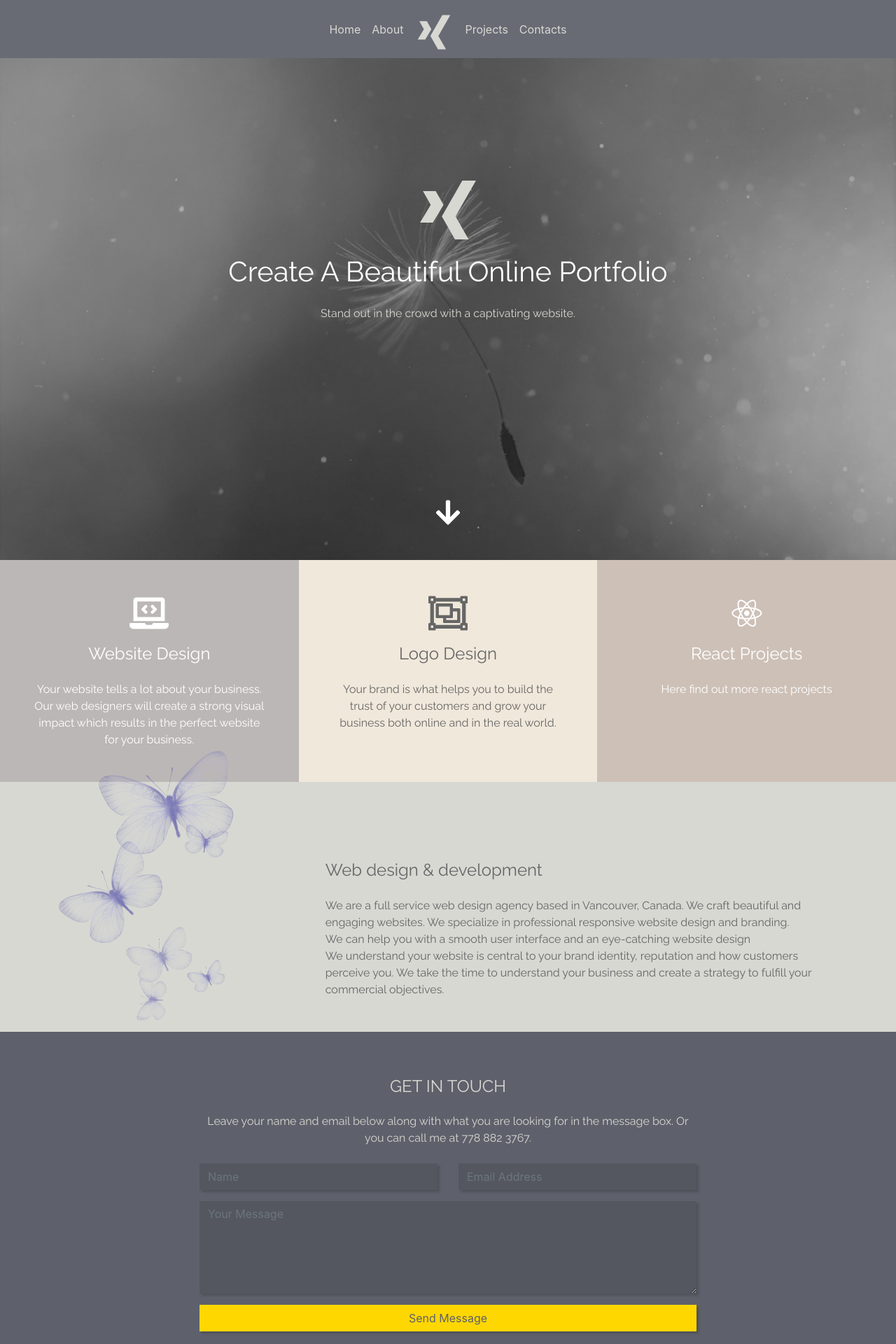
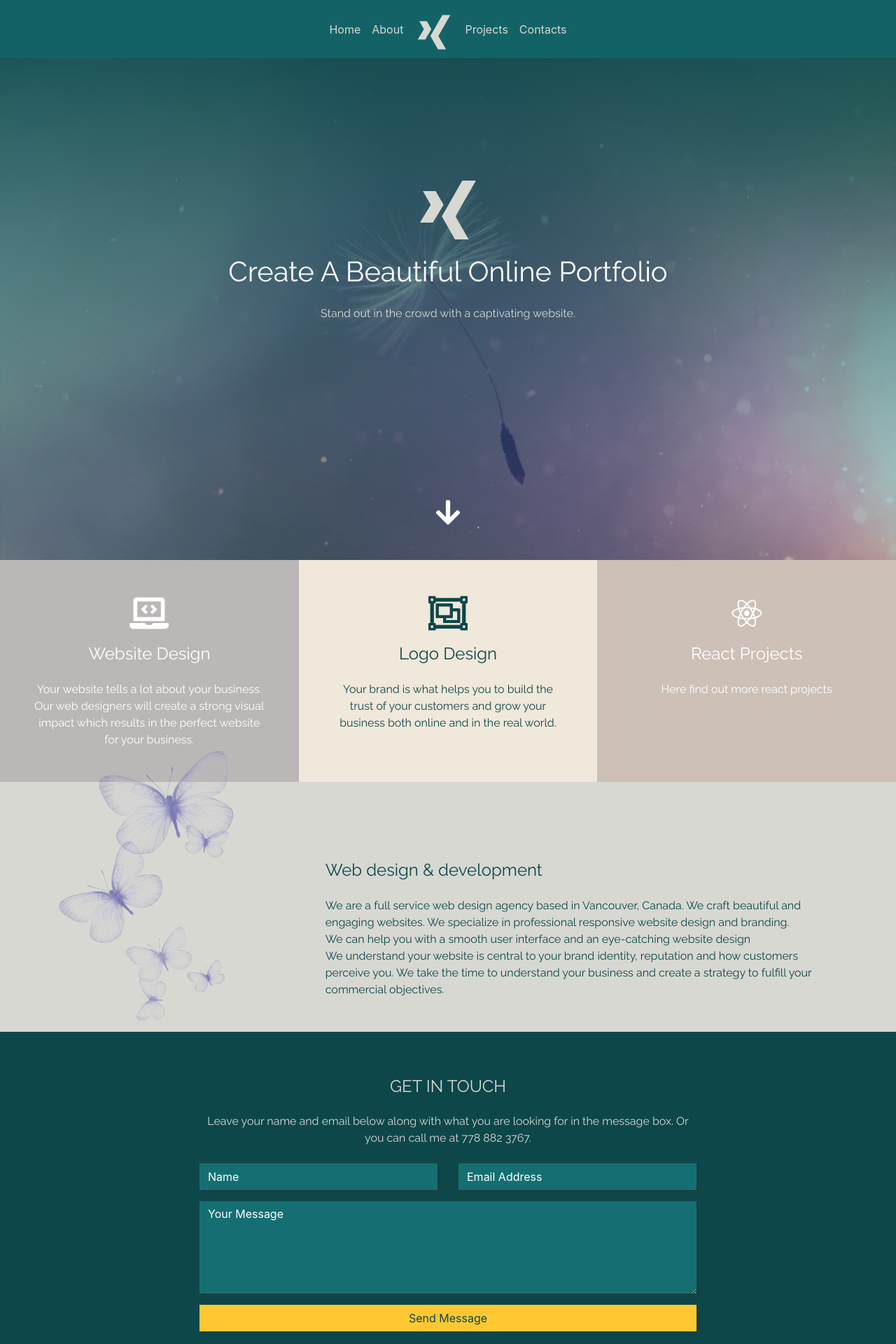
Before and after one commit to missyfey/react-projects, a React (Create React App) app: page / in a window 1280 px wide. Shown: the top 1920 px of the page at 70% size. Built offline with nearby package versions, Linux system fonts and the light colour scheme.

Commit message:
CLOCK app added

```diff
--- a/src/CSS/index.css
+++ b/src/CSS/index.css
@@ -1,7 +1,7 @@
 @import url('https://fonts.googleapis.com/css?family=Raleway');
 
 :root{
-  --darkestColor: #0E103D;
+  /* --darkestColor: #0E103D;
   --darkColor: #69306D;
   --lightColor: #A5668B;
   --lighterColor: #D3BCC0;
@@ -18,7 +18,26 @@
   --lightNutral: #f0e8db;
   --midNutral: #cdc0b7;
   --darkNutral: #bbb7b6;
-  --navbarBg: #686b74;
+  --navbarBg: #686b74; */
+
+  --darkestColor: #0E103D;
+  --darkColor: #69306D;
+  --lightColor: #A5668B;
+  --lighterColor: #D3BCC0;
+  --lightestColor: #F2D7EE;
+
+  --darkestGray: #002626;
+  --darkGray: #156F72;
+  --midGray: #0E4749;
+  --lightGray: #95C623;
+  --darkText: #0E4749;
+  --lightText: #d7d8d2;
+  --brightColor: #FFC832;
+  --brightDull: #FFCD51;
+  --lightNutral: #f0e8db;
+  --midNutral: #cdc0b7;
+  --darkNutral: #bbb7b6;
+  --navbarBg: #136366;
   --font-family-page: 'Raleway',Helvetica,Arial,Lucida,sans-serif;
 }
 
@@ -87,7 +106,7 @@ h1 , h2, h3,h4, h5 , h6{
 }
 .footerSocial{
   background: var(--darkestGray);
-  color: var(--darkText);
+  color: var(--lightText);
 }
 .footer{
   background: var(--midGray);
@@ -102,6 +121,11 @@ h1 , h2, h3,h4, h5 , h6{
   border-radius: 0;
   color: var(--lightText) !important;
   box-shadow: 3px 3px 3px rgba(51, 51, 51, 0.322);
+}
+.footerForm input::placeholder,
+.footerForm textarea::placeholder
+{
+  color:white;
 }
 .footer textarea , .footer textarea:focus{
   background: var(--darkGray);
@@ -129,10 +153,10 @@ h1 , h2, h3,h4, h5 , h6{
 .homePage {
   background:
     linear-gradient(
-      rgba(0, 0, 0, 0.3) ,
-      rgba(0, 0, 0, 0.3)
+      rgba(11, 73, 75, 0.979) ,
+      rgba(15, 125, 129, 0.233)
     ),
-    url(/img/home-bg.jpg);
+    url(/img/home-bg3.jpg);
     background-size: cover;
     background-position: top;
 }
@@ -259,6 +283,12 @@ h1 , h2, h3,h4, h5 , h6{
   font-size: 2em;
   color: var(--midGray);
 }
+.dirIcon:hover{
+  color: var(--darkGray);
+}
+.lightGreen{
+  color: var(--darkGray) !important;
+}
 .projectWrap p{
   font-size: .9em;
 }
@@ -301,10 +331,10 @@ background-color: var(--brightColor) !important;
 }
 #webProjects{
   background:
-    linear-gradient(
-      rgba(97, 97, 97, 0.664),
-      rgba(187, 187, 187, 0.363)
-    )
+  linear-gradient(
+    #0E4749ff ,
+    #0E474955
+  )
 }
 #reactProjects{
   background: #f0f0f0;
@@ -319,9 +349,89 @@ background-color: var(--brightColor) !important;
   background: none;
   border: none;
 }
-#displayForm{
+#displayToDoForm{
   height: 0;
   opacity: 0;
+}
+
+/********************************************** CardGame */
+.memoryCard{
+  width: 100px;
+  height: 150px;
+  box-shadow: #333 2px 2px 2px;
+}
+.cardGameBg{
+  width: 40px;
+  height: 60px;
+  box-shadow: #333 2px 2px 2px;
+}
+.transparent{
+  opacity: 0;
+}
+.cardHolder{
+  box-shadow: #333 2px 2px 2px;
+  background: linear-gradient(rgb(255, 196, 0) , rgb(255, 217, 0))
+}
+/********************************************** Clock */
+/* The switch - the box around the slider */
+.switch {
+  position: relative;
+  width: 60px;
+  height: 34px;
+}
+/* Hide default HTML checkbox */
+.switch input {display:none;}
+/* The slider */
+.slider {
+  position: absolute;
+  cursor: pointer;
+  top: 0;
+  left: 0;
+  right: 0;
+  bottom: 0;
+  background-color: rgb(139, 139, 139);
+  -webkit-transition: .4s;
+  transition: .4s;
+}
+.slider:before {
+  position: absolute;
+  content: "";
+  height: 26px;
+  width: 26px;
+  left: 4px;
+  bottom: 4px;
+  background-color: white;
+  -webkit-transition: .4s;
+  transition: .4s;
+}
+input:checked + .slider {
+  background-color: rgb(255, 166, 0);
+}
+input:focus + .slider {
+  box-shadow: 0 0 1px rgb(2, 138, 108);
+}
+input:checked + .slider:before {
+  -webkit-transform: translateX(26px);
+  -ms-transform: translateX(26px);
+  transform: translateX(26px);
+}
+/* Rounded sliders */
+.slider.round {
+  border-radius: 34px;
+}
+.slider.round:before {
+  border-radius: 50%;
+}
+.clockDisplay{
+  width: 200px;
+  height: 200px;
+  border-radius: 50%;
+  background: #002626;
+  border: 15px solid #0E4749;
+  box-shadow: 5px 5px 5px rgb(134, 134, 134);
+}
+.timeDisplay{
+  color: white;
 }
 /********************************************** animations */
 @keyframes fadeIn{
```
